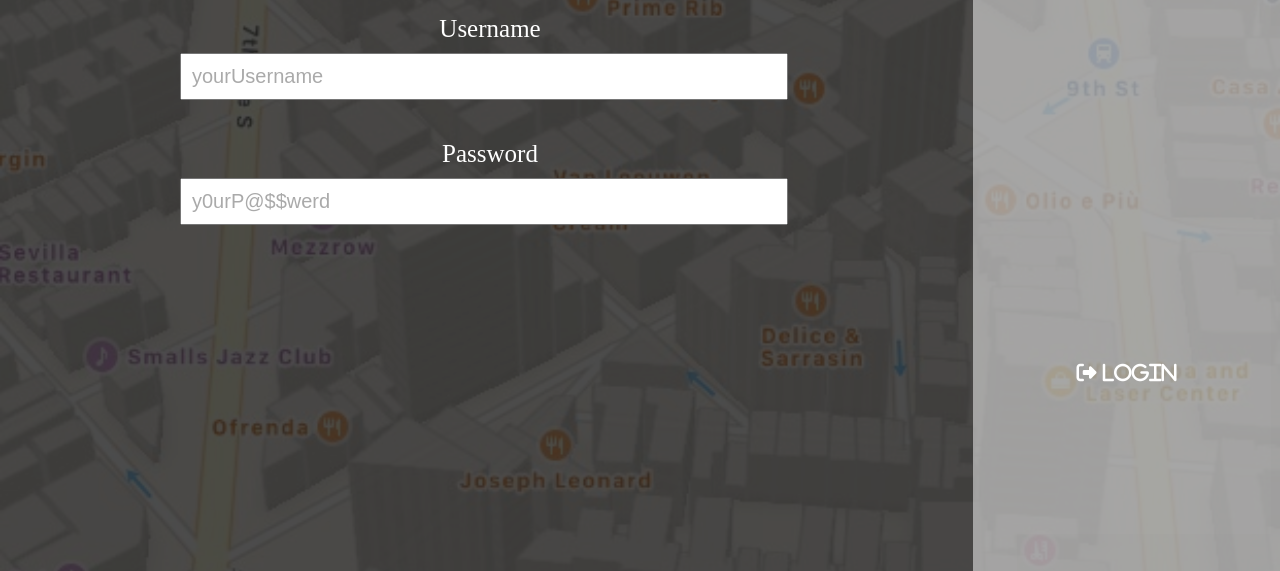
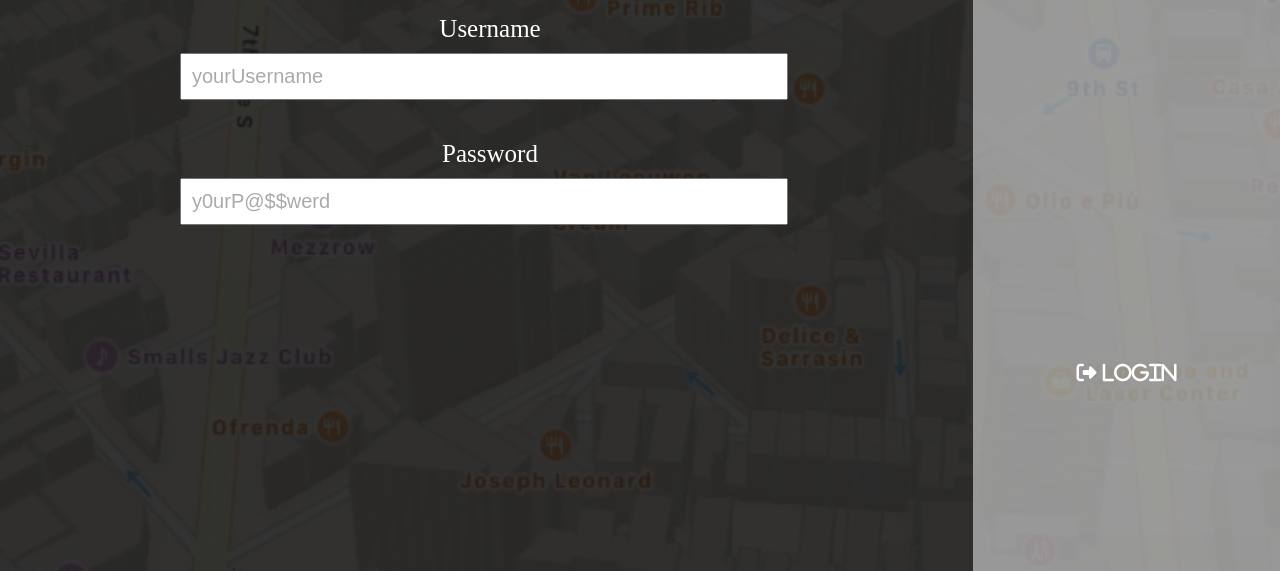
Before and after one commit to imagineLife/myMiles, a website: page public/login.html in a window 1280 px wide. Shown: the part 229-800 px from the top of the page. Drawn offline with nearby package versions, Linux system fonts and the light colour scheme.

Commit message:
Darkens background overlay.

```diff
--- a/public/css/background.css
+++ b/public/css/background.css
@@ -12,7 +12,7 @@ body{
 }
 
 .darkener{
-  background-color: rgba(0, 0, 0, 0.7);
+  background-color: rgba(0, 0, 0, 0.8);
   top: 0;
   left: 0;
   width: 100%;
```
